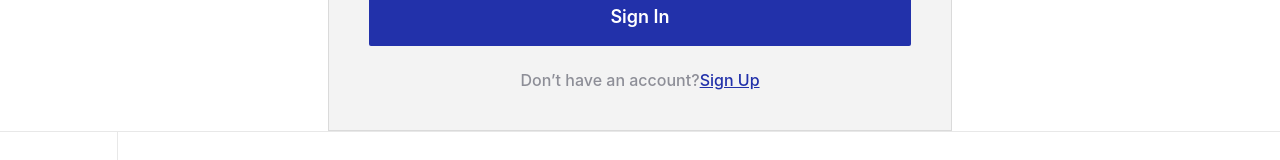
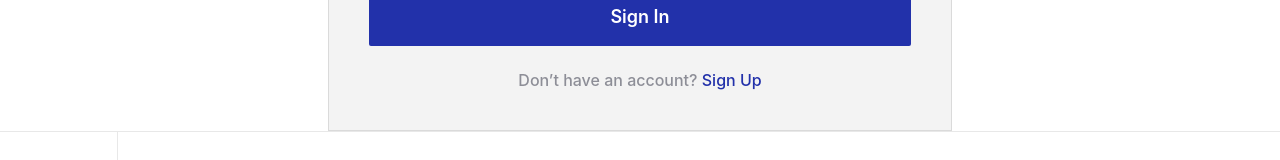
Before and after one commit to Yan787/blogfo, a React (Create React App) app: page / in a window 1280 px wide. Shown: the part 935-1095 px from the top of the page. Built offline with nearby package versions, Linux system fonts and the light colour scheme.

Commit message:
fix the gap

```diff
--- a/src/pages/SingIn/SingIn.module.scss
+++ b/src/pages/SingIn/SingIn.module.scss
@@ -37,6 +37,7 @@
 
 .link {
     color: $Primary;
+    text-decoration: none;
 }
 
 .darkLink {
--- a/src/pages/SingIn/SingIn.tsx
+++ b/src/pages/SingIn/SingIn.tsx
@@ -47,7 +47,7 @@ const SingIn = () => {
               })}
               href="#"
             >
-              Sign Up
+              &nbsp;Sign Up
             </a>
           </div>
         </div>
```
